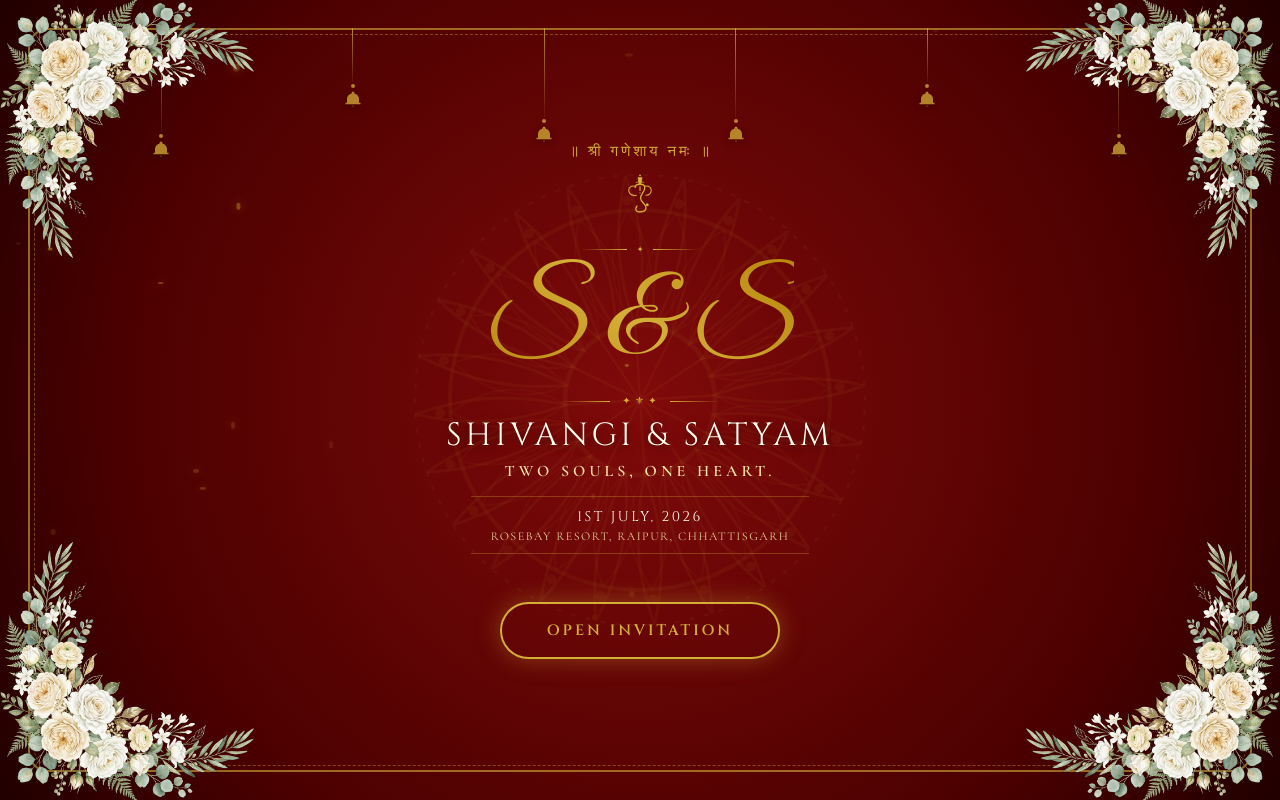
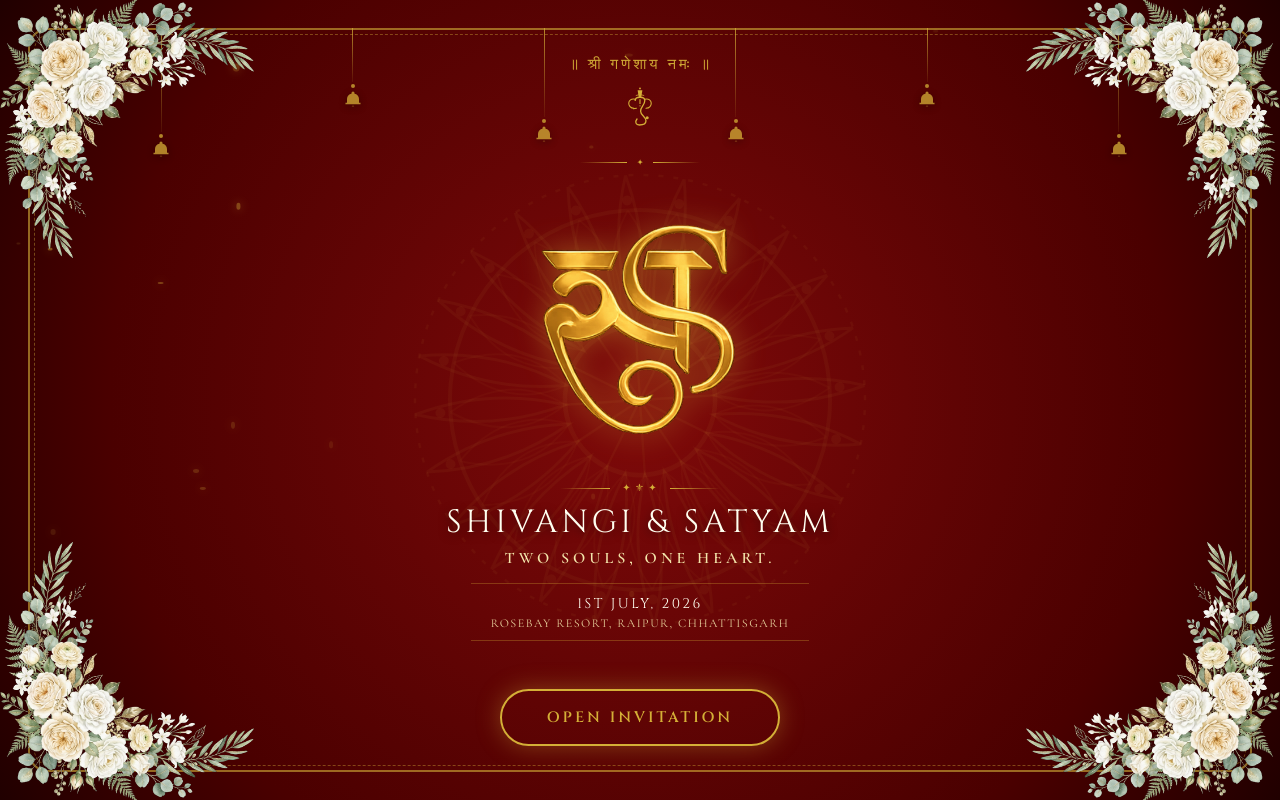
Before and after one commit to Khushbu874/wedding-website, a React (Vite) app: page / in a window 1280 px wide. Built offline with nearby package versions, Linux system fonts and the light colour scheme; a web font is replaced by a local one.

Commit message:
Logo Add

```diff
--- a/src/components/BoardingPass.jsx
+++ b/src/components/BoardingPass.jsx
@@ -3,6 +3,7 @@ import { motion } from 'framer-motion';
 import { Plane, Download, Share2 } from 'lucide-react';
 import html2canvas from 'html2canvas';
 import { useLanguage } from './LanguageContext';
+import ssLogo from '../assets/S&S.png';
 
 const BoardingPass = () => {
   const { t } = useLanguage();
@@ -143,7 +144,10 @@ const BoardingPass = () => {
               {/* Left Side */}
               <div className="boarding-pass-main">
                 <div style={{ display: 'flex', justifyContent: 'space-between', alignItems: 'center', marginBottom: '20px', borderBottom: '1px solid var(--c-gold)', paddingBottom: '10px' }}>
-                  <h3 className="font-heading" style={{ color: '#5a0000', fontSize: 'clamp(16px, 4vw, 20px)' }}>S & S WEDDING</h3>
+                  <div style={{ display: 'flex', alignItems: 'center', gap: '8px' }}>
+                    <img src={ssLogo} alt="S&S Logo" style={{ height: '24px', width: 'auto', objectFit: 'contain' }} />
+                    <span className="font-heading" style={{ color: '#5a0000', fontSize: 'clamp(14px, 3.5vw, 18px)', fontWeight: 'bold', letterSpacing: '1px' }}>WEDDING</span>
+                  </div>
                   <Plane color="var(--c-gold)" />
                 </div>
 
--- a/src/components/IntroScreen.jsx
+++ b/src/components/IntroScreen.jsx
@@ -2,6 +2,7 @@ import React, { useEffect } from 'react';
 import { motion } from 'framer-motion';
 import { useLanguage } from './LanguageContext';
 import floralCorner from '../assets/floral_corner.png';
+import ssLogo from '../assets/S&S.png';
 
 const IntroScreen = ({ onComplete }) => {
   const { t } = useLanguage();
@@ -263,18 +264,18 @@ const IntroScreen = ({ onComplete }) => {
           <div style={{ flex: 1, height: '1px', background: 'linear-gradient(to left, transparent, var(--c-gold))' }} />
         </div>
 
-        {/* Couple Initials */}
-        <h1
-          className="font-script text-gradient-gold"
+        {/* Couple Initials Logo */}
+        <img
+          src={ssLogo}
+          alt="Shivangi & Satyam Logo"
           style={{
-            fontSize: 'clamp(58px, 14vw, 110px)',
-            lineHeight: '1.1',
-            padding: '5px 0',
-            margin: 0
+            width: 'clamp(180px, 45vw, 290px)',
+            height: 'auto',
+            objectFit: 'contain',
+            margin: '5px 0 10px',
+            filter: 'drop-shadow(0 0 15px rgba(212, 175, 55, 0.45))'
           }}
-        >
-          S & S
-        </h1>
+        />
 
         {/* Elegant Separator */}
         <div style={{ display: 'flex', alignItems: 'center', justifyContent: 'center', gap: '12px', margin: '5px 0 10px', width: '160px' }}>
--- a/src/components/Navbar.jsx
+++ b/src/components/Navbar.jsx
@@ -3,6 +3,7 @@ import { motion, AnimatePresence } from 'framer-motion';
 import { useLanguage } from './LanguageContext';
 import { useTheme } from './ThemeContext';
 import { Menu, X, Moon, Sun, Globe } from 'lucide-react';
+import ssLogo from '../assets/S&S.png';
 
 const Navbar = () => {
   const { t, language, toggleLanguage } = useLanguage();
@@ -75,8 +76,10 @@ const Navbar = () => {
         }}
       >
         {/* Logo */}
-        <div className="font-script text-gradient-gold" style={{ fontSize: 'clamp(26px, 6vw, 36px)', cursor: 'pointer', flexShrink: 0, paddingRight: '20px' }}>
-          <a href="#hero" style={{ textDecoration: 'none', color: 'inherit' }}>S & S</a>
+        <div style={{ cursor: 'pointer', flexShrink: 0, paddingRight: '20px', display: 'flex', alignItems: 'center' }}>
+          <a href="#hero" style={{ display: 'flex', alignItems: 'center' }}>
+            <img src={ssLogo} alt="S&S Logo" style={{ height: 'clamp(32px, 8vw, 42px)', width: 'auto', objectFit: 'contain' }} />
+          </a>
         </div>
 
         <div style={{ flex: 1 }}></div>
@@ -157,7 +160,9 @@ const Navbar = () => {
                 <X size={32} />
               </button>
 
-              <h2 className="font-script text-gradient-gold" style={{ fontSize: '40px', marginBottom: '30px', marginTop: '20px' }}>S & S</h2>
+              <div style={{ display: 'flex', justifyContent: 'center', marginBottom: '30px', marginTop: '20px' }}>
+                <img src={ssLogo} alt="S&S Logo" style={{ height: '55px', width: 'auto', objectFit: 'contain' }} />
+              </div>
 
 
               <div style={{ display: 'flex', flexDirection: 'column', gap: '20px' }}>
```
Also changed, not shown: src/assets/S&S.png (added).
